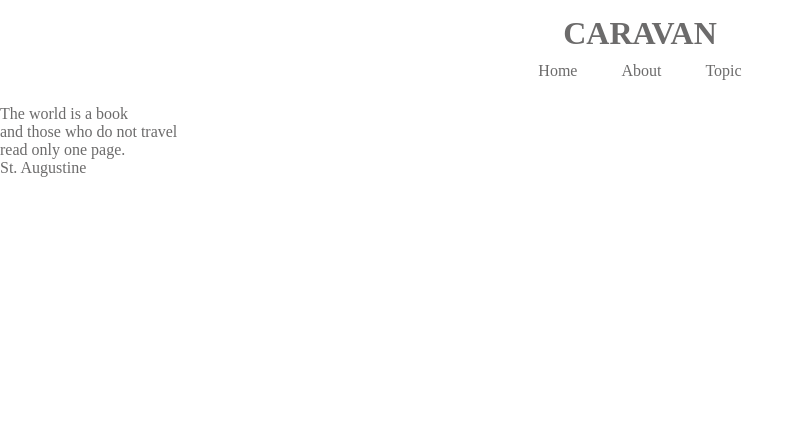
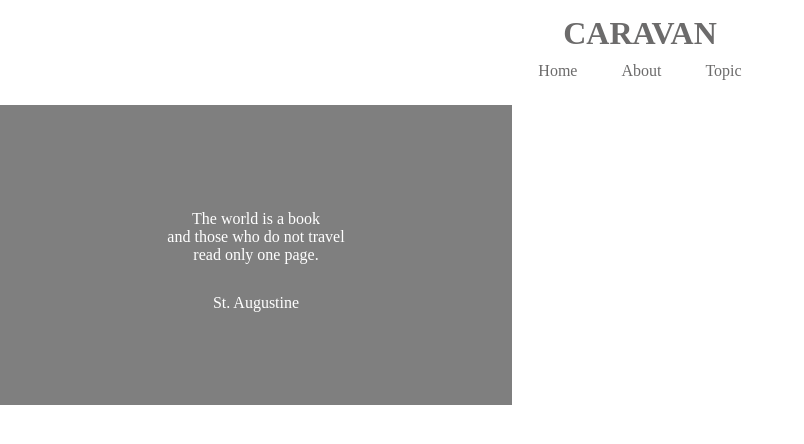
Before and after one commit to yyuu2479/HTML-CSS, a plain HTML site: page caravan3/index.html in a window 1280 px wide. Shown: the top 444 px of the page, without its empty margins (0-804 px from the left). Drawn offline with Linux system fonts and the light colour scheme.

Commit message:
[Update]1-6 HTML-CSS

```diff
--- a/caravan3/style.css
+++ b/caravan3/style.css
@@ -44,8 +44,20 @@ header .heading{
 }
 
 .main-visual-content{
-  width: 350px;
+  width: 40%;
   height: 300px;
+  background-color: rgba(0, 0, 0, 0.5);
+  text-align: center;
+  padding-top: 105px;
+}
+
+.main-visual-text{
+  color: #fff;
+}
+
+.main-visual-name{
+  margin-top: 30px;
+  color: #fff;
 }
 
 /* メインコンテンツ */
```
